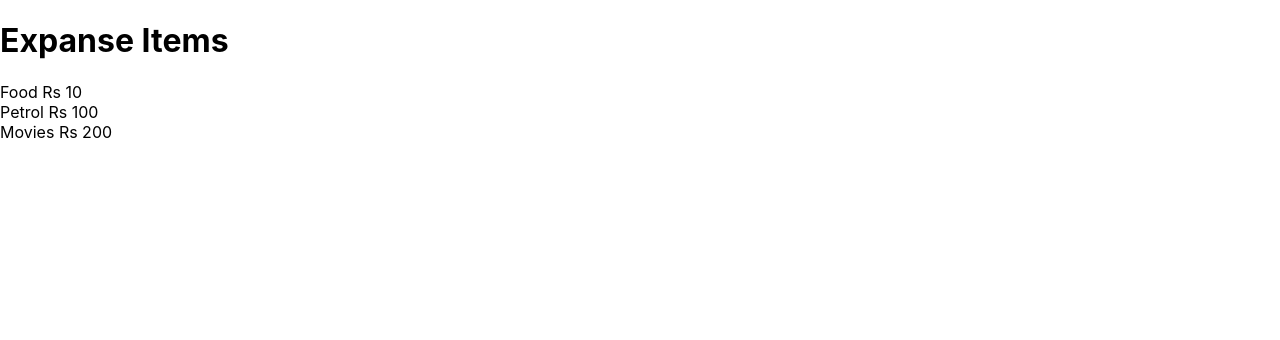
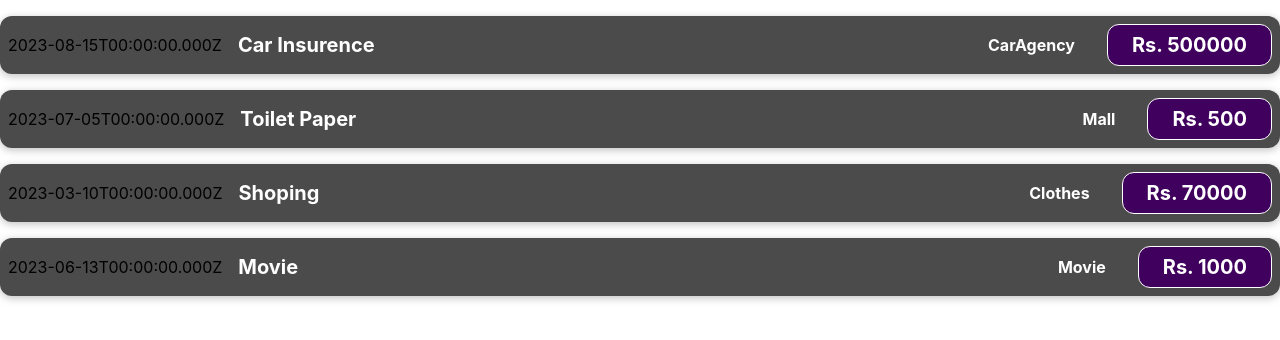
Before and after one commit to Praphul04/React-ExpanseItem-JS, a React (Create React App) app: page / in a window 1280 px wide. Shown: the top 340 px of the page. Built offline with nearby package versions, Linux system fonts and the light colour scheme.

Commit message:
first commit

```diff
--- a/src/App.js
+++ b/src/App.js
@@ -1,12 +1,25 @@
 
 import './App.css';
-import ExpanseItem from './components/ExpenseItem'
+import ExpenseItem from './components/ExpenseItem'
 function App() {
+
+  const expenses = [
+    { title: 'Car Insurence', Amount: 500000, date: new Date(2023, 7, 15), LocationOfExpenditure: 'CarAgency' },
+    { title: 'Toilet Paper', Amount: 500, date: new Date(2023, 6, 5), LocationOfExpenditure: 'Mall' },
+    { title: 'Shoping', Amount: 70000, date: new Date(2023, 2, 10), LocationOfExpenditure: 'Clothes' },
+    { title: 'Movie', Amount: 1000, date: new Date(2023, 5, 13), LocationOfExpenditure: 'Movie' }
+  ]
   return (
+    <>
     <div>
+      <ExpenseItem title={expenses[0].title} Amount={expenses[0].Amount} date={expenses[0].date} LocationOfExpenditure={expenses[0].LocationOfExpenditure}></ExpenseItem >
+      <ExpenseItem title={expenses[1].title} Amount={expenses[1].Amount} date={expenses[1].date} LocationOfExpenditure={expenses[1].LocationOfExpenditure}></ExpenseItem>
+      <ExpenseItem title={expenses[2].title} Amount={expenses[2].Amount} date={expenses[2].date} LocationOfExpenditure={expenses[2].LocationOfExpenditure}></ExpenseItem>
+      <ExpenseItem title={expenses[3].title} Amount={expenses[3].Amount} date={expenses[3].date} LocationOfExpenditure={expenses[3].LocationOfExpenditure}></ExpenseItem>
 
-    <ExpanseItem ></ExpanseItem>
-    </div>
+      </div>
+
+  </>
   );
 }
 
--- /dev/null
+++ b/src/components/ExpenseItem.css
@@ -0,0 +1,63 @@
+.expense-item {
+    display: flex;
+    justify-content: space-between;
+    align-items: center;
+    box-shadow: 0 2px 8px rgba(0, 0, 0, 0.25);
+    padding: 0.5rem;
+    margin: 1rem 0;
+    border-radius: 12px;
+    background-color: #4b4b4b;
+  }
+
+  .expense-item_description {
+    display: flex;
+    flex-direction: column;
+    gap: 1rem;
+    align-items: flex-end;
+    flex-flow: column-reverse;
+    justify-content: flex-start;
+    flex: 1;
+  }
+
+  .expense-item h2 {
+    color: #3a3a3a;
+    font-size: 1rem;
+    flex: 1;
+    margin: 0 1rem;
+    color: white;
+  }
+
+  .expense-item_price {
+    font-size: 1rem;
+    font-weight: bold;
+    color: white;
+    background-color: #40005d;
+    border: 1px solid white;
+    padding: 0.5rem;
+    border-radius: 12px;
+  }
+
+  @media (min-width: 580px) {
+    .expense-item_description {
+      flex-direction: row;
+      align-items: center;
+      justify-content: flex-start;
+      flex: 1;
+    }
+
+    .expense-item_description h2 {
+      font-size: 1.25rem;
+    }
+
+    .expense-item_price {
+      font-size: 1.25rem;
+      padding: 0.5rem 1.5rem;
+    }
+  }
+  .LocationOfExpenditure h3 {
+    color: #3a3a3a;
+    font-size: 1rem;
+    flex: 1;
+    margin: 0 1rem;
+    color: white;
+  }
--- a/src/components/ExpenseItem.js
+++ b/src/components/ExpenseItem.js
@@ -1,12 +1,24 @@
-function ExpanseItem() {
-    return(
-    <div>
-        <div><h1>Expanse Items</h1></div>
-        <div> Food Rs 10 </div>
-        <div>Petrol Rs 100</div>
-        <div>Movies Rs 200</div>
-    </div>
+import './ExpenseItem.css';
+
+function ExpenseItem(props) {
+    // const expenseDate = new Date(2023, 7, 15);
+    // const expanseTitle ='Car Insurence';
+    // // const expanseAmount = 500000 ;
+    // const LocationOfExpenditure = 'Car Insurense';
+
+    return (
+        <div className='expense-item'>
+            <div>{props.date.toISOString()}</div>
+            <div className='expense-item_description'>
+                <h2>{props.title}</h2>
+                <div className='LocationOfExpenditure mx-2'>
+                    <h3>{props.LocationOfExpenditure}</h3>
+                </div>
+                <div className='expense-item_price'>Rs. {props.Amount}
+                </div>
+            </div>
+        </div>
     )
 }
 
-export default ExpanseItem;
+export default ExpenseItem;
```
